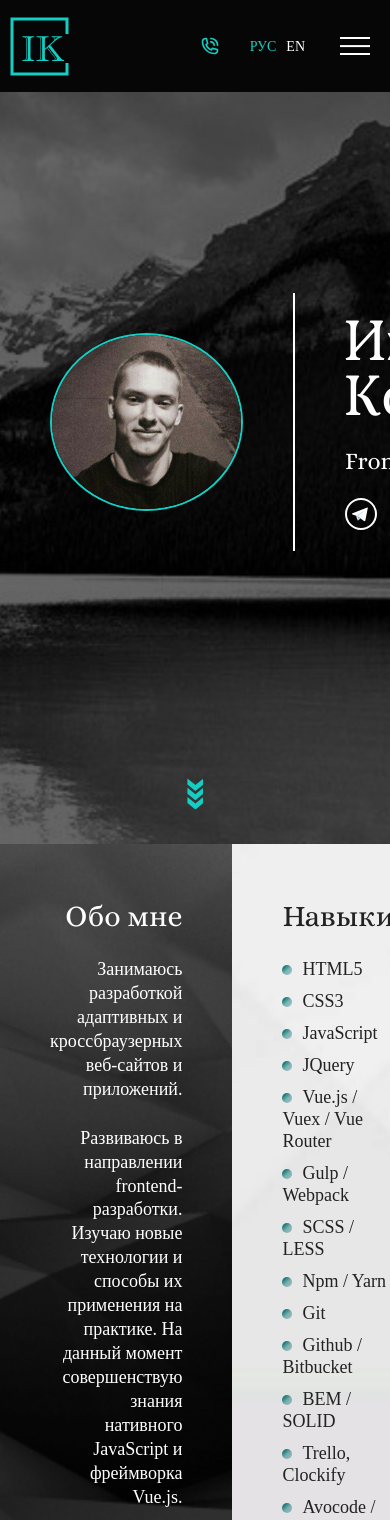
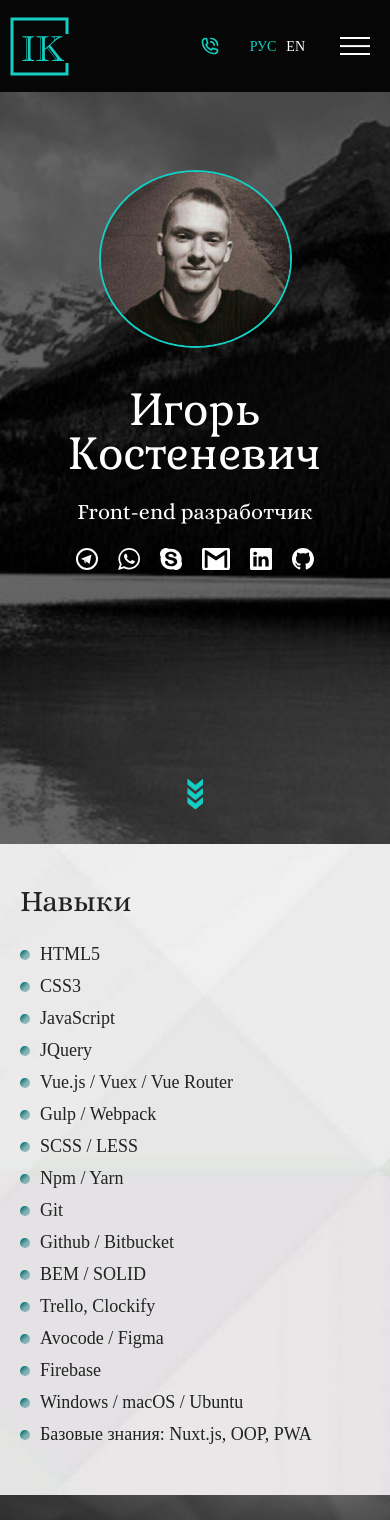
Before and after one commit to igor-kostenevich/portfolio, a Vue app: page /home in a window 390 px wide. Shown: the top 1520 px of the page. Built offline with nearby package versions, Linux system fonts and the light colour scheme; a web font is replaced by a local one.

Commit message:
added responsive to sections

```diff
--- a/src/components/AppNavbar.vue
+++ b/src/components/AppNavbar.vue
@@ -159,7 +159,7 @@ export default {
     height: 100%;
     background-color: rgba(0, 0, 0, 0.9);
     padding: 130px 30px 30px 30px;
-    left: -100%;
+    left: -150%;
     transition: left 0.3s ease;
     overflow: auto;
 
--- a/src/components/AppSocialBlock.vue
+++ b/src/components/AppSocialBlock.vue
@@ -23,6 +23,10 @@ export default {}
 .social-list {
   display: flex;
 
+  @media (max-width: 768px){
+    justify-content: center;
+  }
+
   li {
     height: 32px;
     width: 32px;
@@ -30,6 +34,10 @@ export default {}
     cursor: pointer;
     transition: all 0.1s ease;
     overflow: hidden;
+
+    &:last-child {
+      margin-right: 0;
+    }
 
     a {
       display: inline-block;
@@ -97,6 +105,15 @@ export default {}
           transition: .2s;
       }
     }
+
+    @media (max-width: 480px){
+      width: 22px;
+      height: 22px;
+
+      &:nth-child(4){
+        width: 28px;
+      }
+    }
   }
 }
 </style>
--- a/src/components/AppWorkBox.vue
+++ b/src/components/AppWorkBox.vue
@@ -98,11 +98,24 @@ export default {
   margin: 0 -15px;
   flex-wrap: wrap;
 
+  @media (max-width: 768px){
+    margin: 0 -7px;
+  }
+
   &__column {
     flex: 0 1 33.333%;
     padding: 0px 15px;
     margin: 0px 0px 60px 0px;
     transition: all 1s ease;
+
+    @media (max-width: 768px){
+      flex: 0 1 50%;
+      padding: 0px 7px;
+    }
+
+    @media (max-width: 480px){
+      flex: 0 1 100%;
+    }
   }
 }
 
@@ -124,6 +137,7 @@ export default {
     padding-bottom: 58%;
     position: relative;
     overflow: hidden;
+    border-radius: 10px;
 
     img {
       width: 100%;
--- a/src/components/TheFooter.vue
+++ b/src/components/TheFooter.vue
@@ -33,4 +33,28 @@ export default {
     margin-right: 20px;
   }
 }
+
+@media (max-width: 768px){
+  .footer {
+    padding: 30px 0px;
+  }
+  .footer-info {
+    flex-direction: column;
+    align-items: center;
+
+    span {
+      margin-bottom: 20px;
+    }
+  }
+}
+
+@media (max-width: 480px){
+  .footer  {
+    padding: 20px 0px;
+  }
+
+  .footer-info span {
+    font-size: 24px;
+  }
+}
 </style>
--- a/src/components/TheWorks.vue
+++ b/src/components/TheWorks.vue
@@ -87,6 +87,10 @@ export default {
       box-shadow: none;
     }
   }
+
+  @media (max-width: 480px){
+    padding: 50px 0;
+  }
 }
 
 .works-filter {
@@ -110,6 +114,11 @@ export default {
     &:last-child {
       margin-right: 0;
     }
+
+    @media (max-width: 425px){
+      margin: 0px 15px 0px 0px;
+      font-size: 14px;
+    }
   }
 }
 </style>
--- a/src/views/Home.vue
+++ b/src/views/Home.vue
@@ -108,6 +108,11 @@ export default {
   z-index: 5;
   padding: 100px 0;
 
+  @media (max-width: 768px){
+    flex-wrap: wrap;
+    align-self: flex-start;
+  }
+
   &__column {
     flex: 0 1 50%;
     display: flex;
@@ -118,8 +123,19 @@ export default {
     &:first-child {
       border-right: 2px solid #ffffff;
       justify-content: flex-end;
-      padding-top: 40px;
-      padding-bottom: 40px;
+      padding: 40px 50px 40px 0px;
+    }
+
+    @media (max-width: 768px){
+      flex: 0 1 100%;
+      text-align: center;
+      padding: 0 15px;
+
+      &:first-child {
+        justify-content: center;
+        border-right: 0;
+        padding: 40px 0;
+      }
     }
   }
 
@@ -134,6 +150,10 @@ export default {
     font-family: 'Gabriela';
     font-size: 55px;
     margin: 0px 0px 25px 0px;
+
+    @media (max-width: 480px){
+      font-size: 44px;
+    }
   }
 
   &__subtitle {
@@ -141,6 +161,10 @@ export default {
     font-family: 'Alice';
     font-size: 24px;
     margin: 0px 0px 25px 0px;
+
+    @media (max-width: 480px){
+      font-size: 22px;
+    }
   }
 }
 
@@ -148,6 +172,7 @@ export default {
 
 .skills {
   display: flex;
+  flex-wrap: wrap-reverse;
 
   &__column {
     flex: 0 1 50%;
@@ -159,8 +184,12 @@ export default {
     }
 
     &:last-child {
-      background: url('../assets/images/bg-light.jpg') center / cover
-        no-repeat;
+      background: url('../assets/images/bg-light.jpg') center / cover no-repeat;
+    }
+
+    @media (max-width: 768px){
+      flex: 0 1 100%;
+      padding: 40px 20px 50px 20px;
     }
   }
 
@@ -177,6 +206,10 @@ export default {
       &:nth-child(4) {
         margin: 0px 0px 40px 0px;
       }
+
+      @media (max-width: 425px){
+        font-size: 16px;
+      }
     }
 
     .download__cv {
@@ -188,6 +221,11 @@ export default {
       padding: 0;
       color: $decor-color;
     }
+
+    @media (max-width: 768px){
+      max-width: 100%;
+      text-align: left;
+    }
   }
 
   &__title {
```
